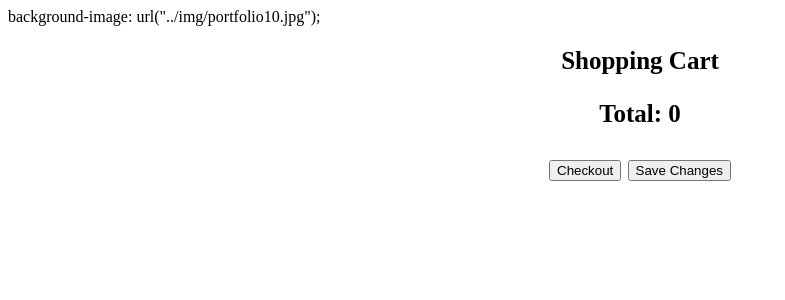
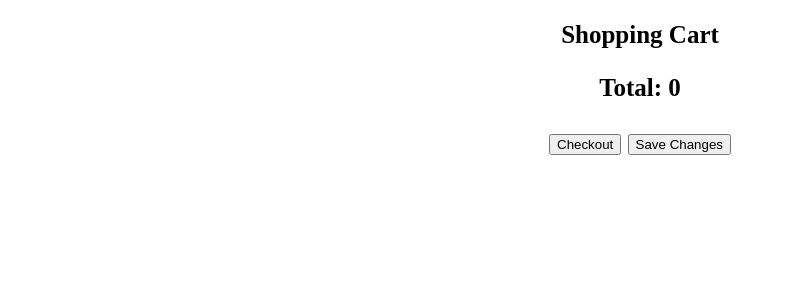
Before and after one commit to PavanNagesh/Vamuze, a Django app: page /cart in a window 1280 px wide. Shown: the top 300 px of the page, without its empty margins (0-785 px from the left). Run offline with Django 5.2, Linux system fonts and the light colour scheme; a user stored in the database is signed in; data that the repository does not hold is empty.

Commit message:
Update cart.html

```diff
--- a/amuse/templates/cart.html
+++ b/amuse/templates/cart.html
@@ -37,7 +37,7 @@
   </style>
 </head>
 <body>
-  background-image: url("../img/portfolio10.jpg");
+  <style>background-image: url("../img/portfolio10.jpg"); </style>
   <div class="cart-container">
     <h2>Shopping Cart</h2>
     <div class="cart-items">
```
